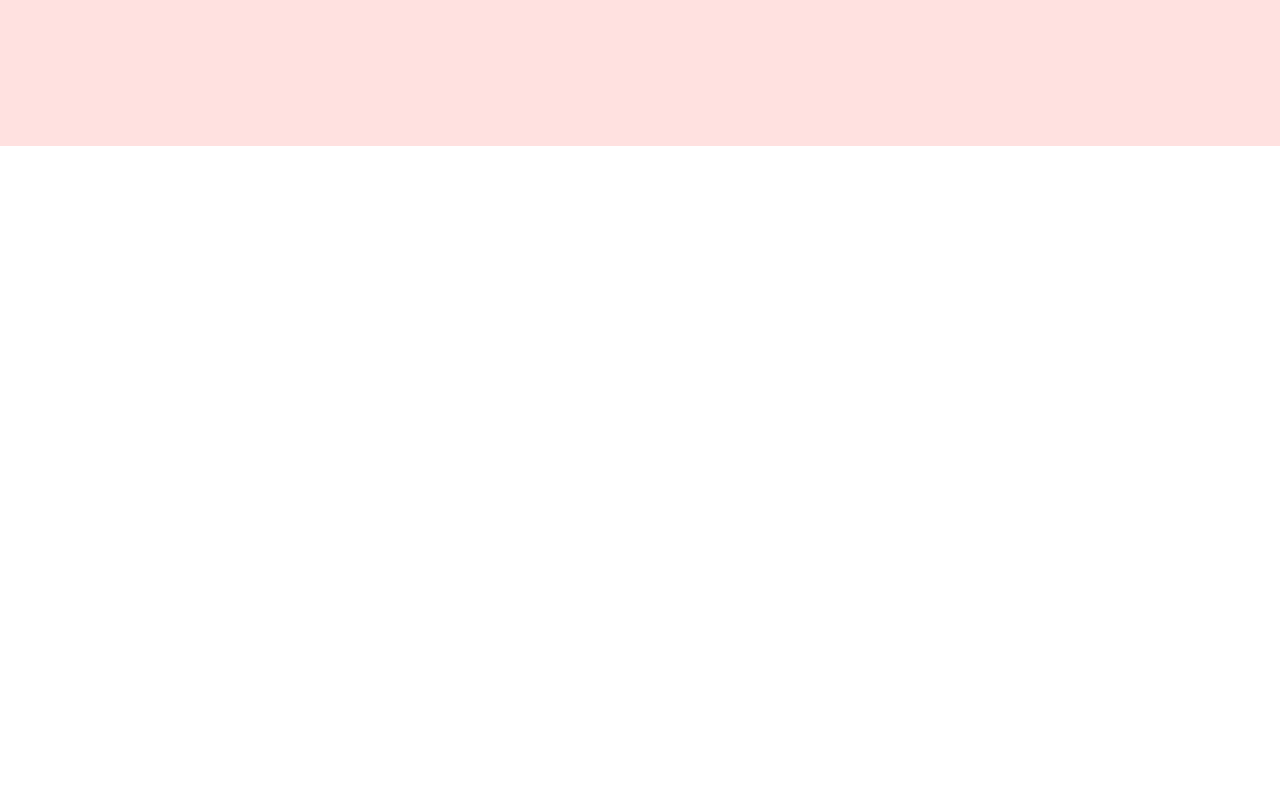
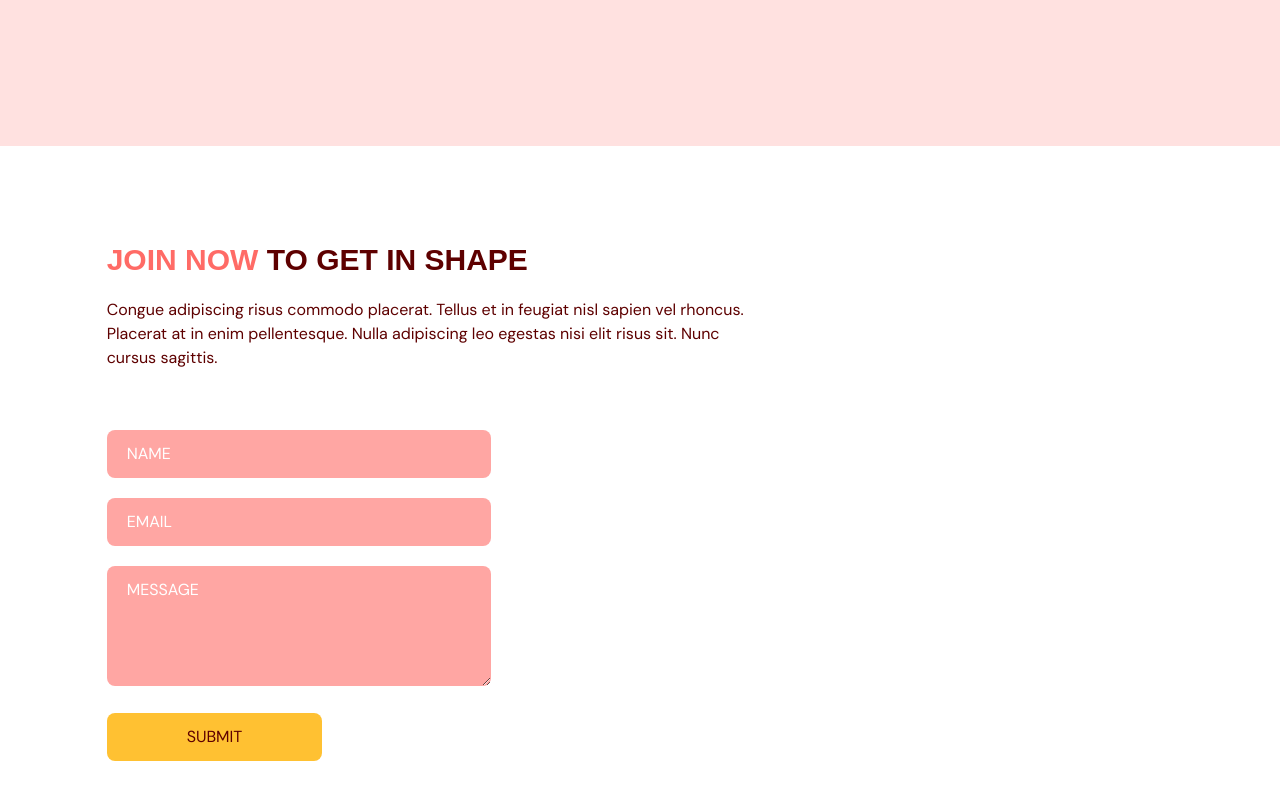
Before and after one commit to iyashtyagi/EvoGym, a React (Vite) app: page / in a window 1280 px wide. Shown: the part 2824-3624 px from the top of the page. Before the commit the page ends 2970 px from the top, so only its background shows below. Built offline with nearby package versions, Linux system fonts and the light colour scheme.

Commit message:
contact us form

```diff
--- a/package.json
+++ b/package.json
@@ -16,7 +16,8 @@
     "prettier-plugin-tailwindcss": "^0.6.8",
     "react": "^18.3.1",
     "react-anchor-link-smooth-scroll": "^1.0.12",
-    "react-dom": "^18.3.1"
+    "react-dom": "^18.3.1",
+    "react-hook-form": "^7.53.0"
   },
   "devDependencies": {
     "@eslint/js": "^9.9.0",
--- a/src/App.tsx
+++ b/src/App.tsx
@@ -4,6 +4,7 @@
 import Home from "./scenes/home";
 import Benefits from "./scenes/benefits";
 import OurClasses from "./scenes/ourClasses";
+import ContactUs from "./scenes/contactUs";
 
 function App() {
     const [selectedPage, setSelectedPage] = useState<SelectedPage>(SelectedPage.Home );
@@ -30,6 +31,7 @@
             <Home setSelectedPage={setSelectedPage}/>
             <Benefits setSelectedPage={setSelectedPage}/>
             <OurClasses setSelectedPage={setSelectedPage}/>
+            <ContactUs setSelectedPage={setSelectedPage}/>
         </div>
     )
 }
--- /dev/null
+++ b/src/scenes/contactUs/index.tsx
@@ -0,0 +1,133 @@
+import { useForm } from "react-hook-form";
+import { SelectedPage } from "@/shared/types";
+import { motion } from "framer-motion";
+import ContactUsPageGraphic from "@/assets/ContactUsPageGraphic.png";
+import HText from "@/shared/HText";
+
+type Props = {
+  setSelectedPage: (value: SelectedPage) => void;
+};
+
+const ContactUs = ({ setSelectedPage }: Props) => {
+
+    const inputStyle = "mt-5 w-full rounded-lg bg-primary-300 px-5 py-3 placeholder-white";
+
+    const { register, trigger, formState:{errors} } = useForm();
+
+    const onSubmit = async(e:any) =>{
+        const isValid = await trigger();
+        if(!isValid){
+            e.preventDefault();
+        }
+    }
+
+    return (
+        <section id="contactus" className="mx-auto w-5/6 pt-24 pb-32">
+            <motion.div
+                onViewportEnter={()=>setSelectedPage(SelectedPage.ContactUs)}
+            >
+                {/* header */}
+                <motion.div
+                    className="md:w-3/5"
+                    initial="hidden"
+                    whileInView="visible"
+                    viewport={{ once: true, amount: 0.5 }}
+                    transition={{ duration: 0.5 }}
+                    variants={{
+                        hidden: { opacity: 0, x: -50 },
+                        visible: { opacity: 1, x: 0 },
+                    }}
+                >
+                    <HText>
+                        <span className="text-primary-500">JOIN NOW </span>TO GET IN SHAPE
+                    </HText>
+
+                    <p className="mt-5">
+                        Congue adipiscing risus commodo placerat. Tellus et in feugiat nisl
+                        sapien vel rhoncus. Placerat at in enim pellentesque. Nulla
+                         adipiscing leo egestas nisi elit risus sit. Nunc cursus sagittis.
+                    </p>
+
+                    {/* form and image */}
+
+                    <div className="mt-10 justify-between gap-8 md:flex">
+                        <motion.div
+                            className="mt-10 basis-3/5 md:mt-0"
+                            initial="hidden"
+                            whileInView="visible"
+                            viewport={{ once: true, amount: 0.5 }}
+                            transition={{ duration: 0.5 }}
+                            variants={{
+                                hidden: { opacity: 0, y: 50 },
+                                visible: { opacity: 1, y: 0 },
+                            }}
+                        >
+                            <form
+                                target="_blank"
+                                onSubmit={onSubmit}
+                                action="https://formsubmit.co/6901c781765e3915cc72cdb327a7e723"
+                                method="POST"
+                            >
+                                <input className={inputStyle} type="text" placeholder="NAME"
+                                    {...register("name", {
+                                        required: true,
+                                        maxLength: 100
+                                    })}
+                                />
+
+                                {errors.name && (
+                                    <p className="mt-1 text-primary-500">
+                                        {errors.name.type === "required" && "This field is required."}
+                                        {errors.name.type === "maxLength" && "Max length is 100 char."}
+                                    </p>
+                                )}
+
+
+                                <input className={inputStyle} type="text" placeholder="EMAIL"
+                                    {...register("email", {
+                                        required: true,
+                                        pattern: /^[A-Z0-9._%+-]+@[A-Z0-9.-]+\.[A-Z]{2,}$/i,
+                                    })}
+                                />
+
+                                {errors.email && (
+                                    <p className="mt-1 text-primary-500">
+                                        {errors.email.type === "required" && "This field is required."}
+                                        {errors.email.type === "pattern" && "Invalid email address."}
+                                    </p>
+                                )}
+
+
+                                <textarea className={inputStyle} rows={4} cols={50} placeholder="MESSAGE"
+                                    {...register("message", {
+                                        required: true,
+                                        maxLength: 2000
+                                    })}
+                                />
+
+                                {errors.message && (
+                                    <p className="mt-1 text-primary-500">
+                                        {errors.message.type === "required" && "This field is required."}
+                                        {errors.message.type === "maxLength" && "Max length is 2000 char."}
+                                    </p>
+                                )}
+
+                                <button
+                                    type="submit"
+                                    className={`mt-5 rounded-lg bg-secondary-500 px-20 py-3
+                                        transition duration-500 hover:text-white
+                                    `}
+                                    children="SUBMIT"
+                                />
+
+                            </form>
+                        </motion.div>
+
+                    </div>
+                </motion.div>
+
+            </motion.div>
+        </section>
+    )
+}
+export default ContactUs;
```
Also changed, not shown: 1 other file (tests, documents, lock files or other folders).
